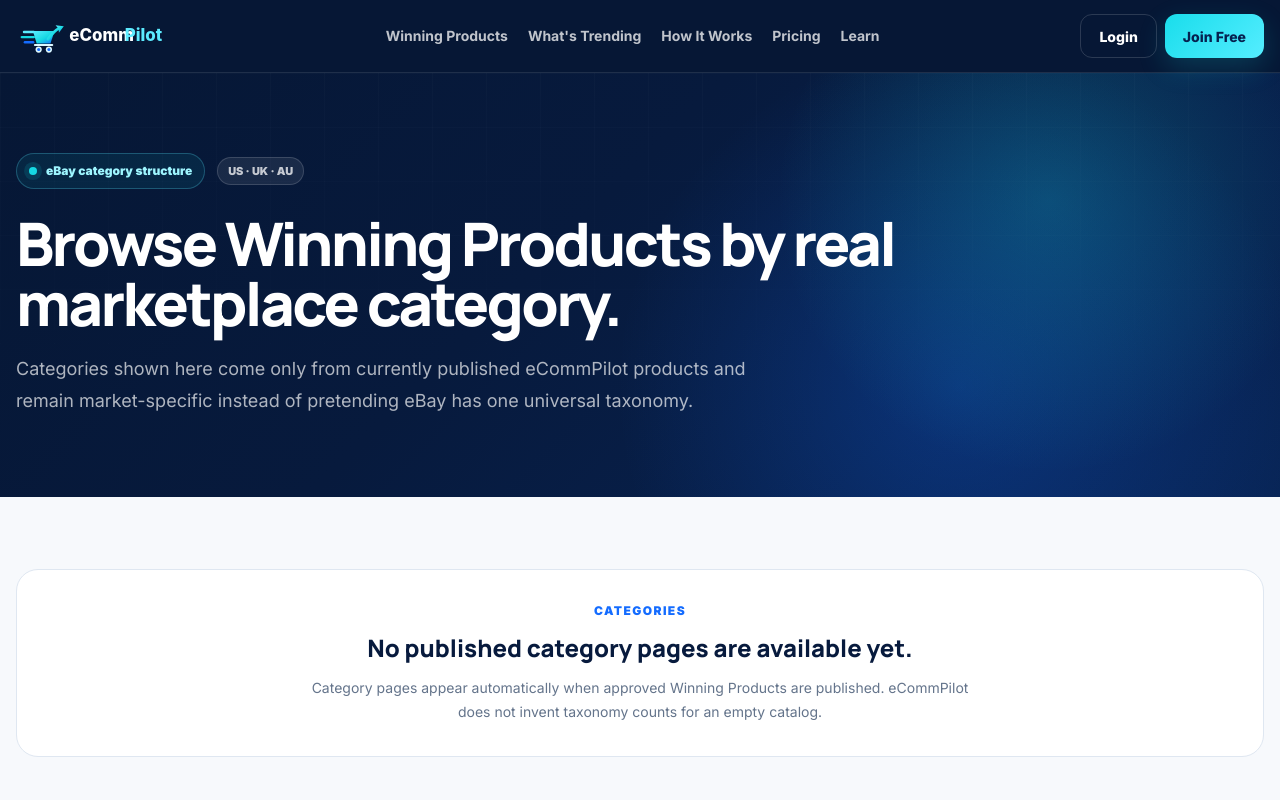
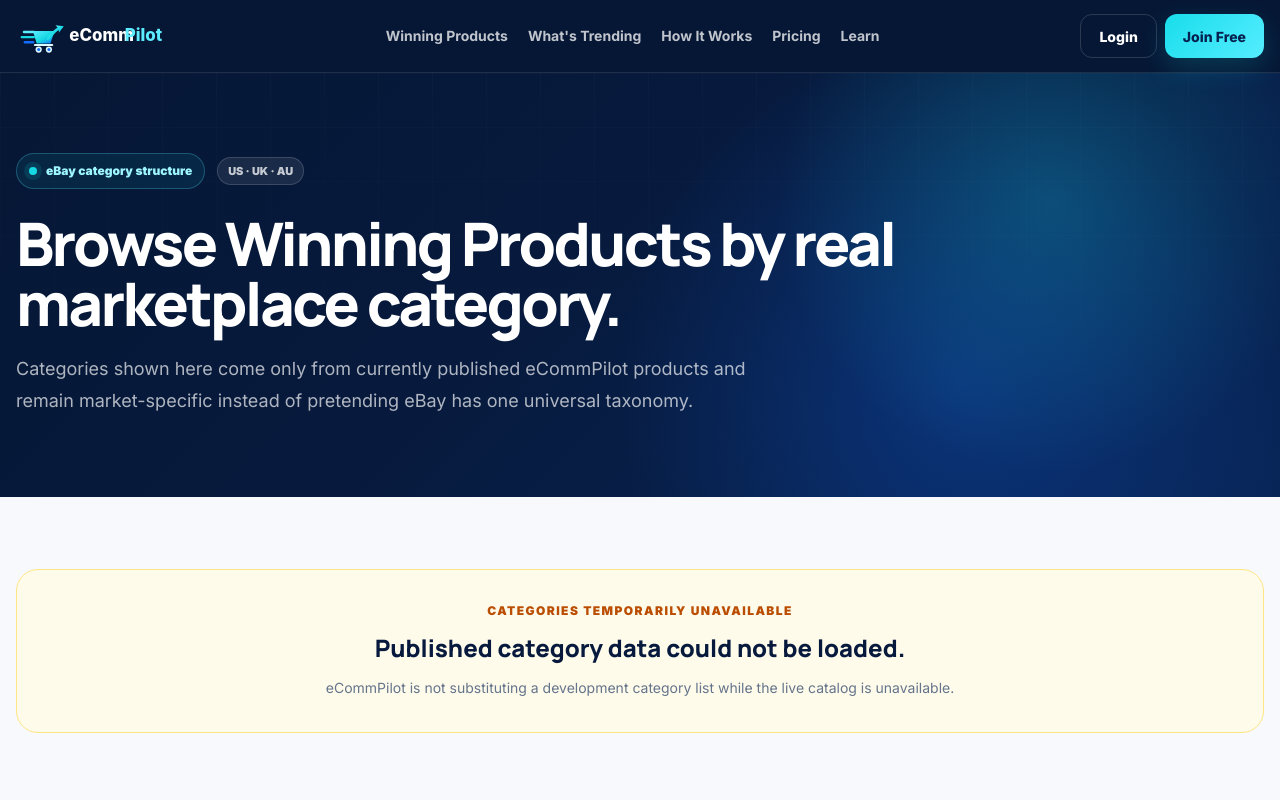
Before and after one commit to ponzey717/ecommpilot-main, a Next.js app: page /categories in a window 1280 px wide. Shown: the top 800 px of the page. Built offline with nearby package versions, Linux system fonts and the light colour scheme.

Commit message:
fix: distinguish category API outage from empty catalog

```diff
--- a/src/app/categories/page.tsx
+++ b/src/app/categories/page.tsx
@@ -25,10 +25,11 @@ export default async function CategoriesPage() {
   const groups = await Promise.all(
     markets.map(async (market) => ({
       market,
-      categories: (await getPublicCategories({ market: market.code })) ?? [],
+      categories: await getPublicCategories({ market: market.code }),
     })),
   );
-  const total = groups.reduce((sum, group) => sum + group.categories.length, 0);
+  const unavailable = groups.every((group) => group.categories == null);
+  const total = groups.reduce((sum, group) => sum + (group.categories?.length ?? 0), 0);
 
   return (
     <PageShell darkHeader>
@@ -40,7 +41,17 @@ export default async function CategoriesPage() {
       />
       <section className="py-14 md:py-18">
         <div className="site-container">
-          {total === 0 ? (
+          {unavailable ? (
+            <div className="rounded-[22px] border border-amber-200 bg-amber-50 p-8 text-center">
+              <p className="eyebrow !text-amber-700">Categories temporarily unavailable</p>
+              <h2 className="mt-3 text-2xl font-extrabold text-[var(--navy)]">
+                Published category data could not be loaded.
+              </h2>
+              <p className="mx-auto mt-3 max-w-2xl text-sm leading-6 text-[var(--muted)]">
+                eCommPilot is not substituting a development category list while the live catalog is unavailable.
+              </p>
+            </div>
+          ) : total === 0 ? (
             <div className="rounded-[22px] border border-[var(--border)] bg-white p-8 text-center">
               <p className="eyebrow">Categories</p>
               <h2 className="mt-3 text-2xl font-extrabold text-[var(--navy)]">
@@ -68,7 +79,11 @@ export default async function CategoriesPage() {
                       Browse all {market.code} products →
                     </Link>
                   </div>
-                  {categories.length ? (
+                  {categories == null ? (
+                    <p className="mt-5 rounded-2xl border border-amber-200 bg-amber-50 p-5 text-sm text-[var(--muted)]">
+                      {market.code} category data is temporarily unavailable.
+                    </p>
+                  ) : categories.length ? (
                     <div className="mt-5 grid gap-5 md:grid-cols-2 xl:grid-cols-3">
                       {categories.map((category) => (
                         <Link
```
